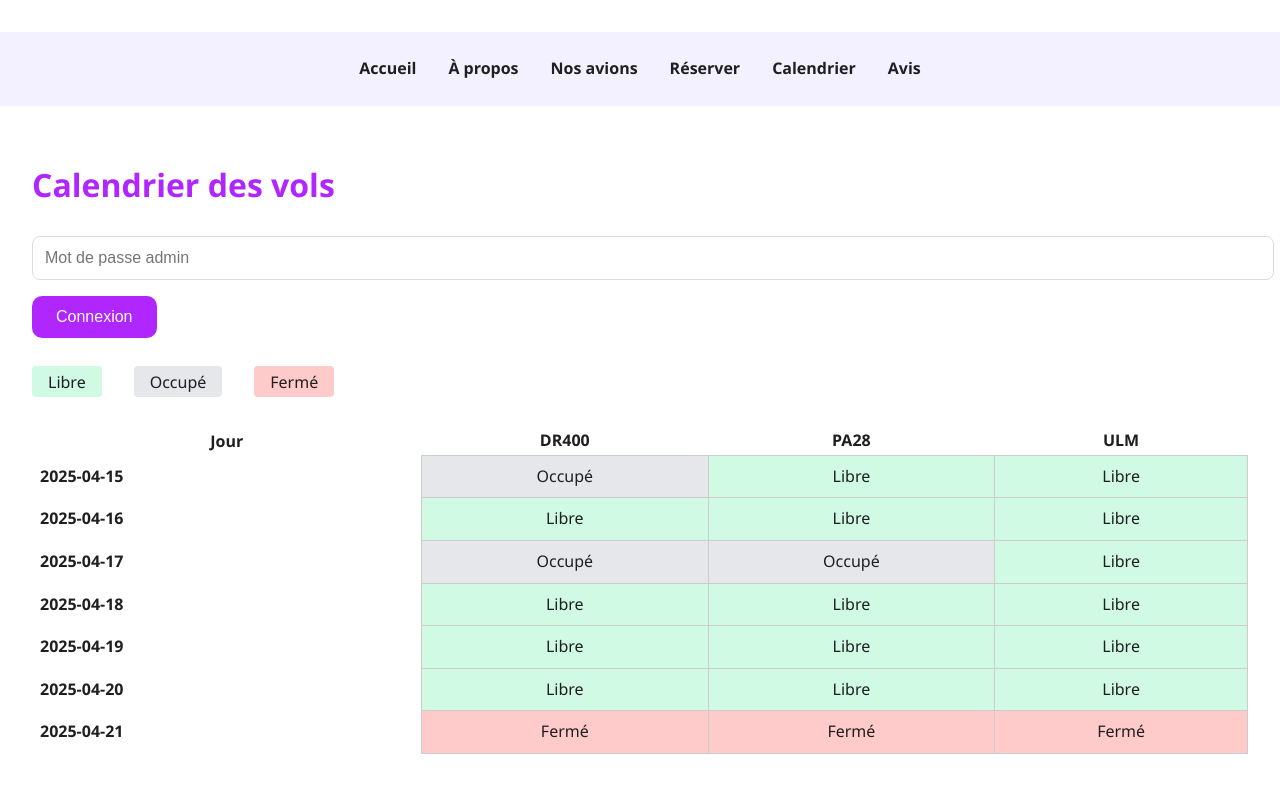
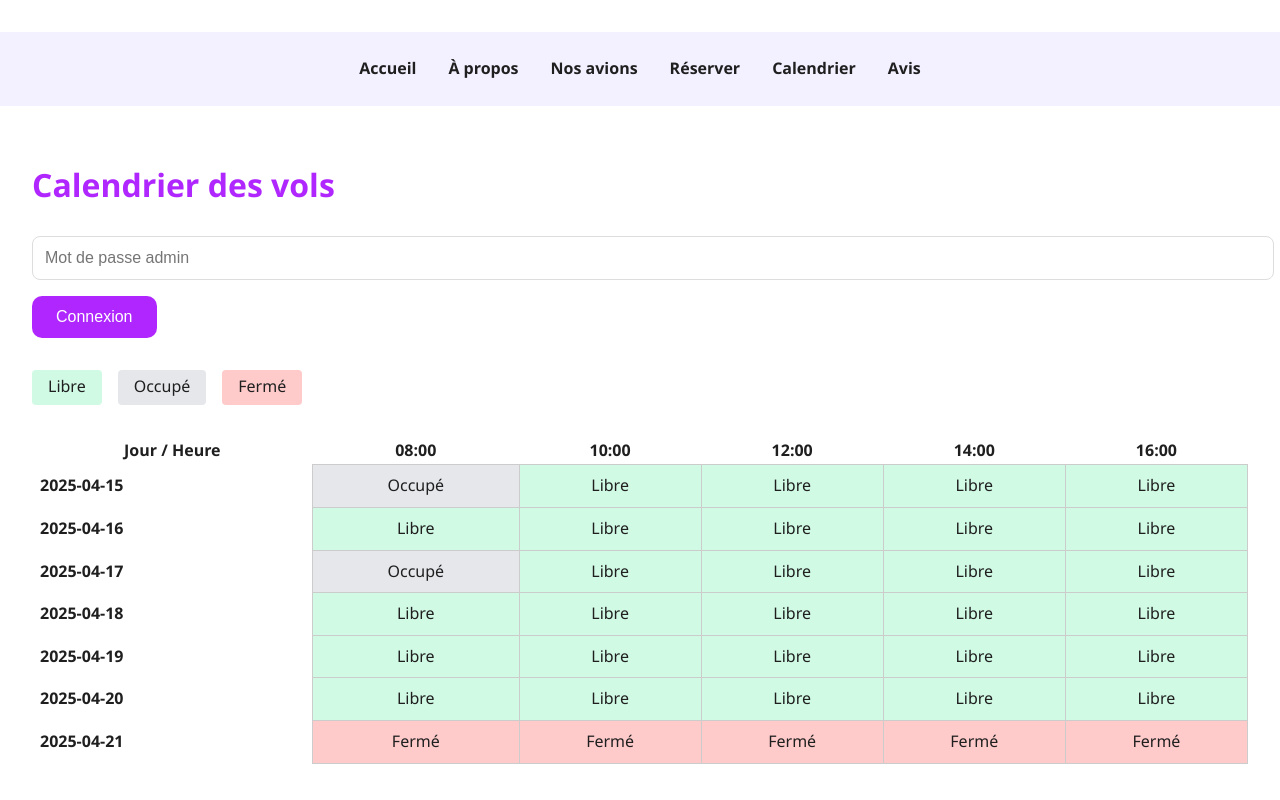
Before and after one commit to FRDS28/Skywings-Site, a Next.js app: page /calendrier in a window 1280 px wide. Built offline with nearby package versions, Linux system fonts and the light colour scheme.

Commit message:
Update calendrier.js

```diff
--- a/pages/calendrier.js
+++ b/pages/calendrier.js
@@ -3,22 +3,19 @@ import { useState } from 'react';
 export default function Calendrier() {
   const [admin, setAdmin] = useState(false);
   const [mdp, setMdp] = useState('');
-  const [data, setData] = useState({
+  const [reservations, setReservations] = useState({
     '2025-04-15': {
-      DR400: { nom: 'Jean Dupont' },
-      PA28: null,
-      ULM: null,
+      '08:00': { nom: 'Jean Dupont', avion: 'DR400' },
+      '10:00': null,
     },
     '2025-04-17': {
-      DR400: { nom: 'Alice Martin' },
-      PA28: { nom: 'Marc Durand' },
-      ULM: null,
+      '08:00': { nom: 'Alice Martin', avion: 'PA28' },
+      '10:00': null,
     },
     '2025-04-21': {
-      DR400: null,
-      PA28: null,
-      ULM: null,
-    }
+      '08:00': null,
+      '10:00': null,
+    },
   });
 
   const jours = [
@@ -28,10 +25,10 @@ export default function Calendrier() {
     '2025-04-18',
     '2025-04-19',
     '2025-04-20',
-    '2025-04-21'
+    '2025-04-21',
   ];
 
-  const avions = ['DR400', 'PA28', 'ULM'];
+  const horaires = ['08:00', '10:00', '12:00', '14:00', '16:00'];
   const joursFermes = ['2025-04-21'];
 
   const verifierMdp = () => {
@@ -42,12 +39,18 @@ export default function Calendrier() {
     }
   };
 
-  const supprimerReservation = (jour, avion) => {
-    const nouvelleData = { ...data };
-    if (nouvelleData[jour]) {
-      nouvelleData[jour][avion] = null;
-      setData(nouvelleData);
+  const supprimerReservation = (jour, heure) => {
+    const copy = { ...reservations };
+    if (copy[jour]) {
+      copy[jour][heure] = null;
+      setReservations(copy);
     }
+  };
+
+  const getCouleur = (jour, heure) => {
+    if (joursFermes.includes(jour)) return '#fecaca'; // rouge clair
+    const r = reservations[jour]?.[heure];
+    return r ? '#e5e7eb' : '#d1fae5'; // gris si occupé, vert si libre
   };
 
   return (
@@ -67,42 +70,37 @@ export default function Calendrier() {
       )}
 
       {/* ✅ Légende */}
-      <div style={{ display: 'flex', gap: '2rem', marginBottom: '2rem' }}>
-        <div><span style={{ backgroundColor: '#d1fae5', padding: '0.3rem 1rem', borderRadius: '4px' }}>Libre</span></div>
-        <div><span style={{ backgroundColor: '#e5e7eb', padding: '0.3rem 1rem', borderRadius: '4px' }}>Occupé</span></div>
-        <div><span style={{ backgroundColor: '#fecaca', padding: '0.3rem 1rem', borderRadius: '4px' }}>Fermé</span></div>
+      <div style={{ display: 'flex', gap: '1rem', marginBottom: '2rem' }}>
+        <span style={{ backgroundColor: '#d1fae5', padding: '0.3rem 1rem', borderRadius: '4px' }}>Libre</span>
+        <span style={{ backgroundColor: '#e5e7eb', padding: '0.3rem 1rem', borderRadius: '4px' }}>Occupé</span>
+        <span style={{ backgroundColor: '#fecaca', padding: '0.3rem 1rem', borderRadius: '4px' }}>Fermé</span>
       </div>
 
       <table style={{ width: '100%', borderCollapse: 'collapse' }}>
         <thead>
           <tr>
-            <th>Jour</th>
-            {avions.map((avion) => (
-              <th key={avion}>{avion}</th>
+            <th>Jour / Heure</th>
+            {horaires.map((heure) => (
+              <th key={heure}>{heure}</th>
             ))}
           </tr>
         </thead>
         <tbody>
           {jours.map((jour) => (
             <tr key={jour}>
-              <td style={{ padding: '0.5rem', fontWeight: 'bold' }}>{jour}</td>
-              {avions.map((avion) => {
-                const r = data[jour]?.[avion] || null;
-                const estFerme = joursFermes.includes(jour);
-                const couleur = estFerme
-                  ? '#fecaca'
-                  : r
-                  ? '#e5e7eb'
-                  : '#d1fae5';
+              <td style={{ fontWeight: 'bold', padding: '0.5rem' }}>{jour}</td>
+              {horaires.map((heure) => {
+                const r = reservations[jour]?.[heure];
+                const couleur = getCouleur(jour, heure);
 
                 return (
                   <td
-                    key={avion}
+                    key={heure}
                     style={{
+                      backgroundColor: couleur,
                       border: '1px solid #ccc',
+                      textAlign: 'center',
                       padding: '0.5rem',
-                      backgroundColor: couleur,
-                      textAlign: 'center',
                     }}
                   >
                     {admin ? (
@@ -111,14 +109,14 @@ export default function Calendrier() {
                         {r && (
                           <div>
                             <button
-                              onClick={() => supprimerReservation(jour, avion)}
+                              onClick={() => supprimerReservation(jour, heure)}
                               style={{
-                                marginTop: '0.5rem',
+                                marginTop: '0.3rem',
                                 fontSize: '0.8rem',
                                 background: 'red',
                                 color: 'white',
                                 border: 'none',
-                                padding: '0.3rem 0.5rem',
+                                padding: '0.2rem 0.5rem',
                                 borderRadius: '4px',
                                 cursor: 'pointer',
                               }}
@@ -129,7 +127,11 @@ export default function Calendrier() {
                         )}
                       </>
                     ) : (
-                      estFerme ? 'Fermé' : r ? 'Occupé' : 'Libre'
+                      joursFermes.includes(jour)
+                        ? 'Fermé'
+                        : r
+                        ? 'Occupé'
+                        : 'Libre'
                     )}
                   </td>
                 );
```
